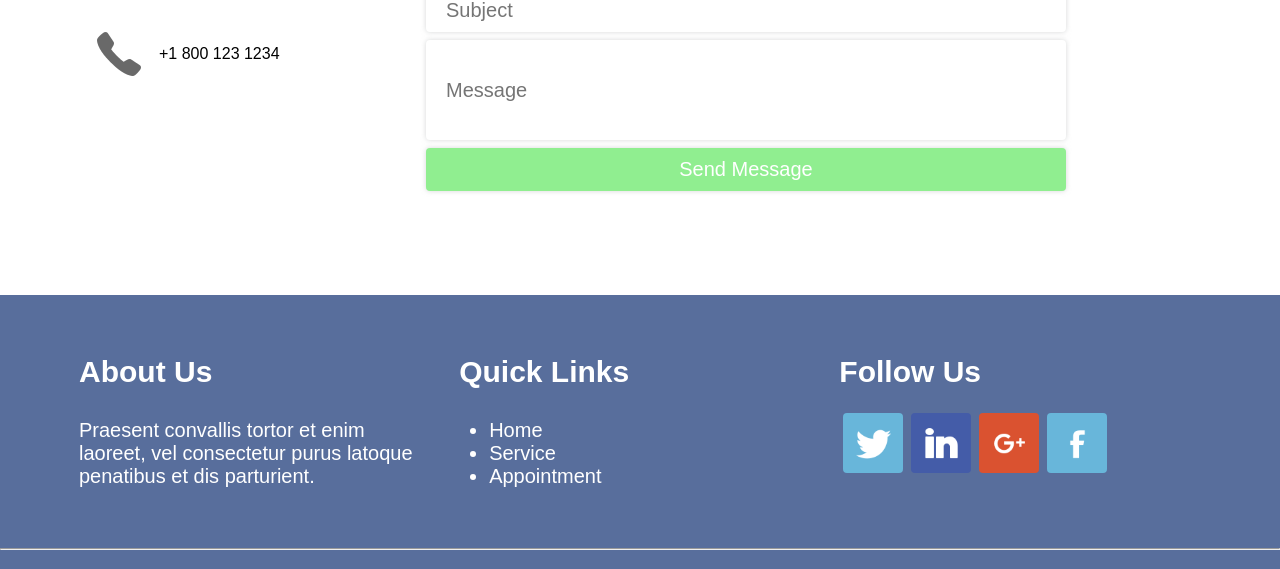
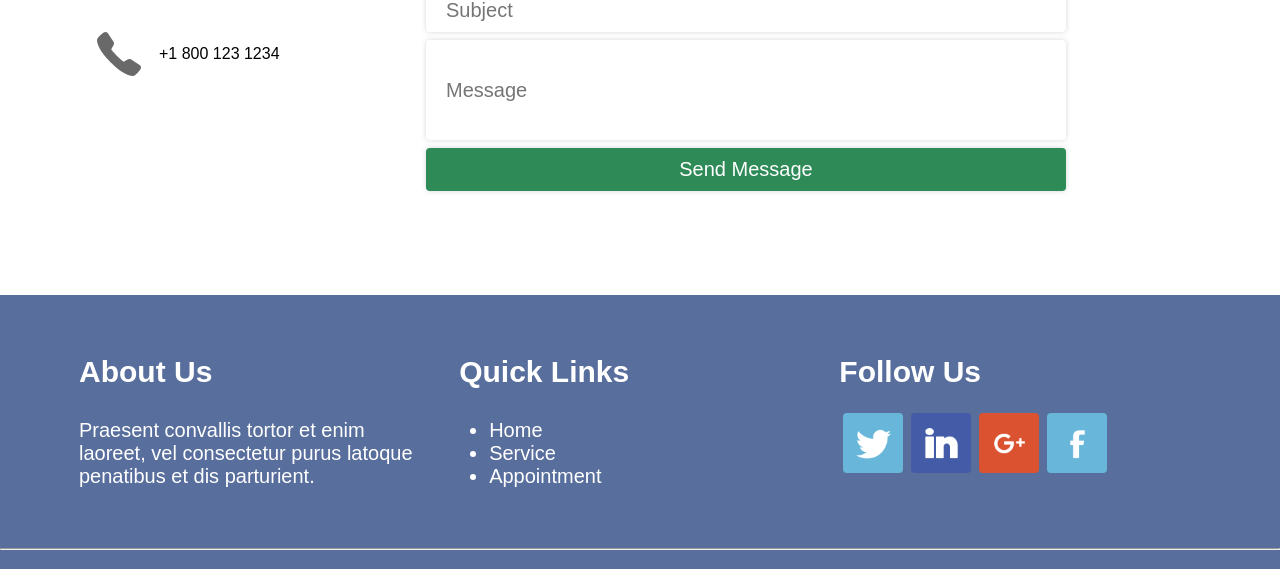
Before and after one commit to matutul/htmlCssMedilab, a plain HTML site: page index.html in a window 1280 px wide. In both pictures the pointer is over the button "Send Message". Shown: the part 3298-3867 px from the top of the page. Drawn offline with Linux system fonts and the light colour scheme.

Commit message:
Update style.css

```diff
--- a/css/style.css
+++ b/css/style.css
@@ -289,7 +289,7 @@ article{
     color: white;
 }
 .contact-text button:hover{
-    background-color: lightgreen;
+    background-color: seagreen;
 }
 .message{
     height: 80px;
```
